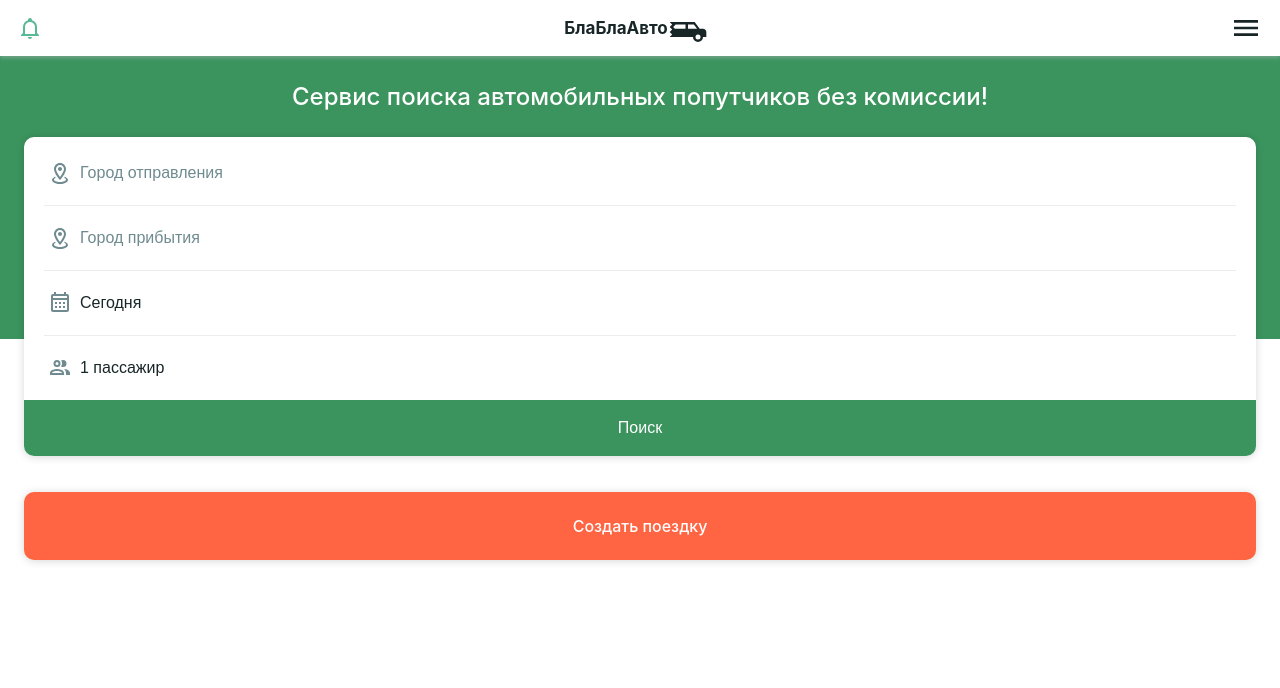
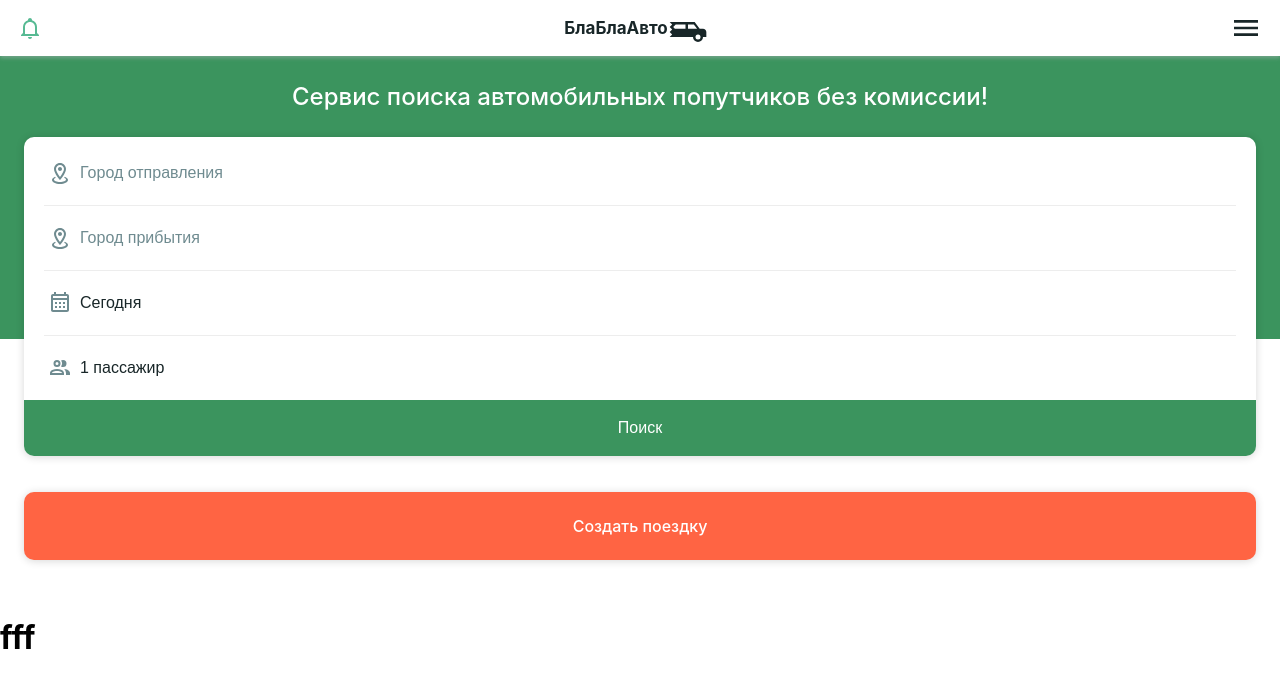
Before and after one commit to coldbloom/next-12-work, a Next.js app: page / in a window 1280 px wide. Shown: the top 688 px of the page. Built offline with nearby package versions, Linux system fonts and the light colour scheme; no server answers.

Commit message:
test comit

```diff
--- a/src/components/shared/Main/Main.tsx
+++ b/src/components/shared/Main/Main.tsx
@@ -14,6 +14,7 @@ export const Main = () => {
           Создать поездку
         </Link>
       </div>
+      <h1>fff</h1>
     </MainLayout>
   );
 };
```
